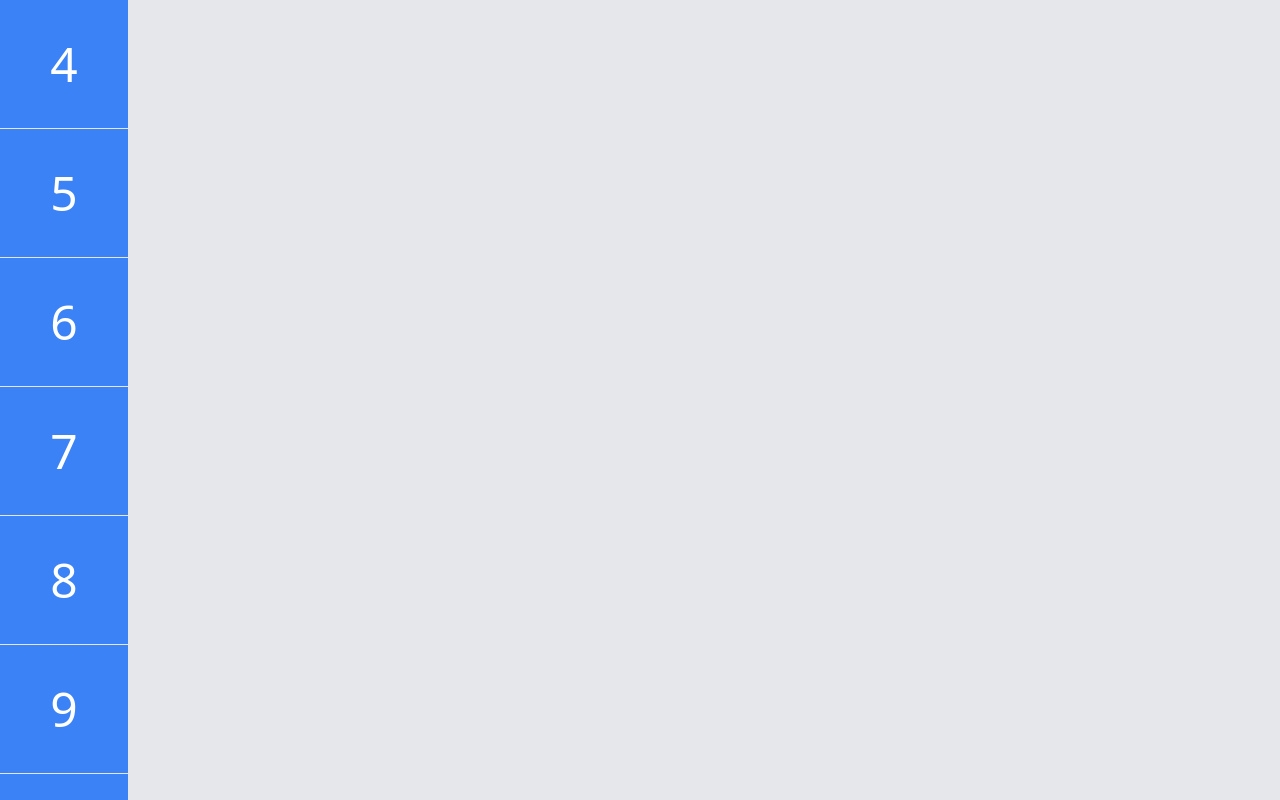
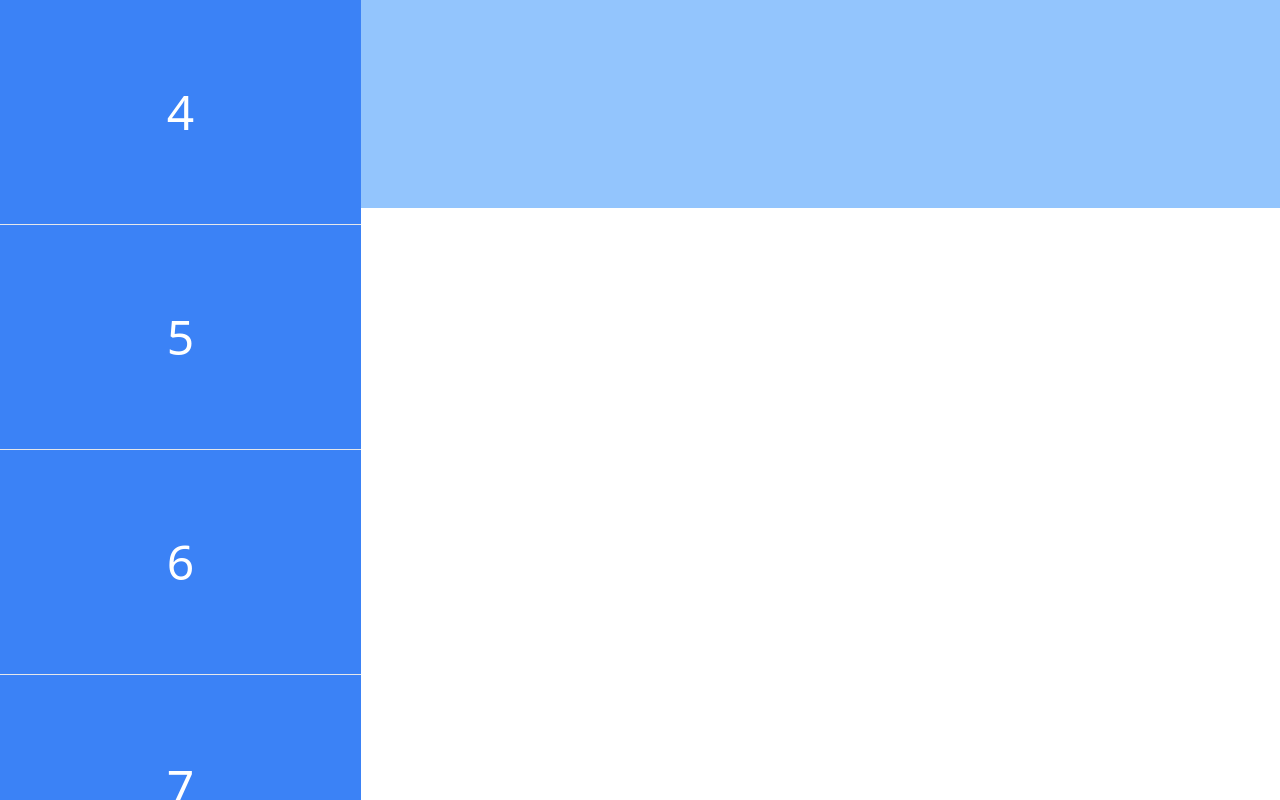
Before and after one commit to superspike7/timeblock-js, a website built with webpack: page dist/index.html in a window 1280 px wide. Shown: the top 800 px of the page. Built offline with nearby package versions, Linux system fonts and the light colour scheme.

Commit message:
add taskComponent

```diff
--- a/src/index.js
+++ b/src/index.js
@@ -27,7 +27,7 @@ const timeBlockComponent = (range) => {
   const grid = document.createElement('div');
 
   const setRowTemplate = () => {
-    grid.classList.add('grid', 'gap-px', 'lg:grid-cols-4', 'mx-auto', 'bg-gray-200');
+    grid.classList.add('grid', 'gap-px', 'grid-cols-1', 'bg-gray-200');
   };
 
   const setTimes = () => {
@@ -36,9 +36,9 @@ const timeBlockComponent = (range) => {
       time.innerHTML = n;
       time.classList.add('bg-blue-500',
                          'text-white', 'col-span-1',
-                         'col-start-1', 'h-32', 'flex',
+                         'col-span-1', 'h-56', 'flex',
                          'items-center', 'justify-center',
-                         'w-32', 'text-5xl');
+                         'text-5xl');
       grid.appendChild(time);
     });
   };
@@ -53,5 +53,27 @@ const timeBlockComponent = (range) => {
 
 };
 
+const taskComponent = () => {
+  const taskGrid = document.createElement('div');
+  taskGrid.classList.add('bg-gray-400','border-blue-500',
+                         'h-10', 'col-start-2', 'col-span-3',
+                         'gap-px', 'grid');
+
+  const createTask = (height, prio) => {
+    const task = document.createElement('div');
+    task.classList.add('bg-blue-300');
+    task.classList.add(`h-${height}`, `col-span-${prio}`)
+    taskGrid.appendChild(task);
+  }
+
+  createTask("52");
+
+  return {
+    taskGrid
+  };
+
+};
+
 var test = timeBlock(4, 21);
-document.querySelector('.block').appendChild(test.component().grid);
+document.querySelector('.main-grid').appendChild(test.component().grid);
+document.querySelector('.main-grid').appendChild(taskComponent().taskGrid);
```
Also changed, not shown: dist/bundle.js, dist/index.html.
